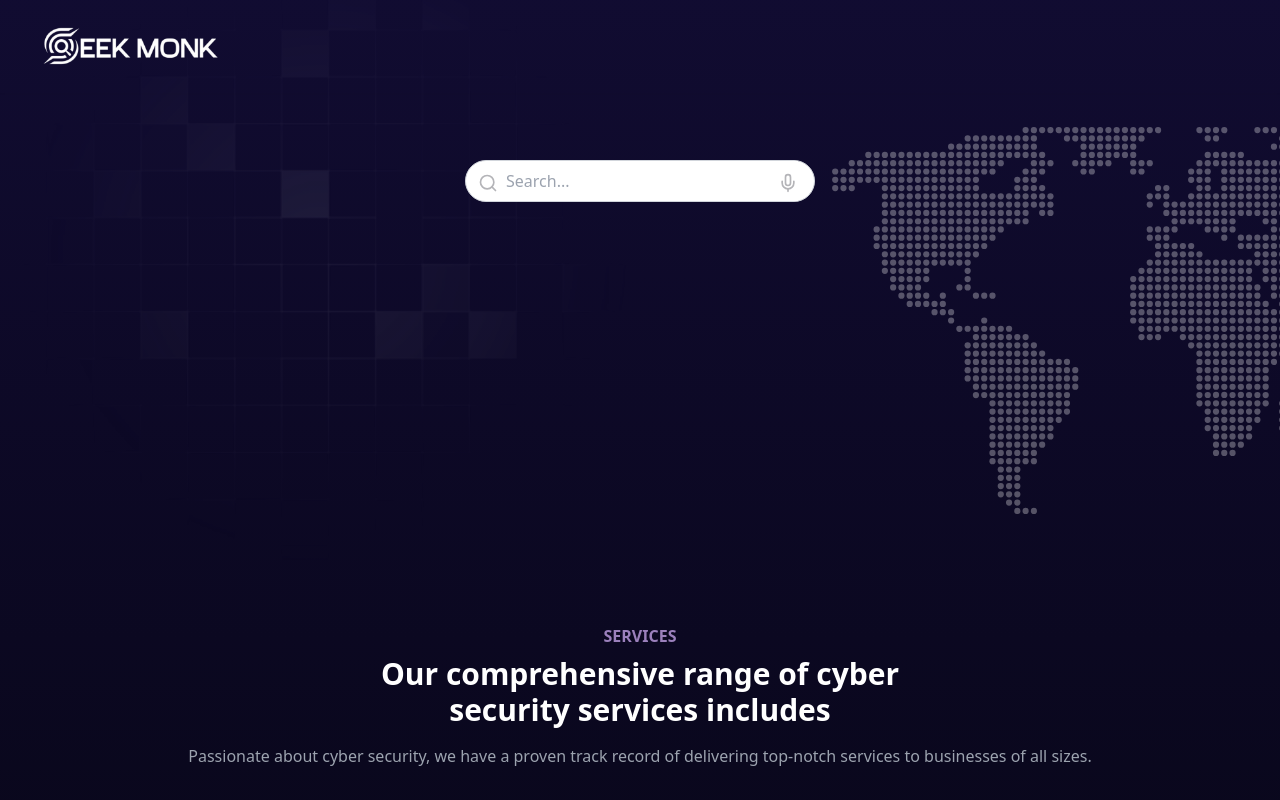
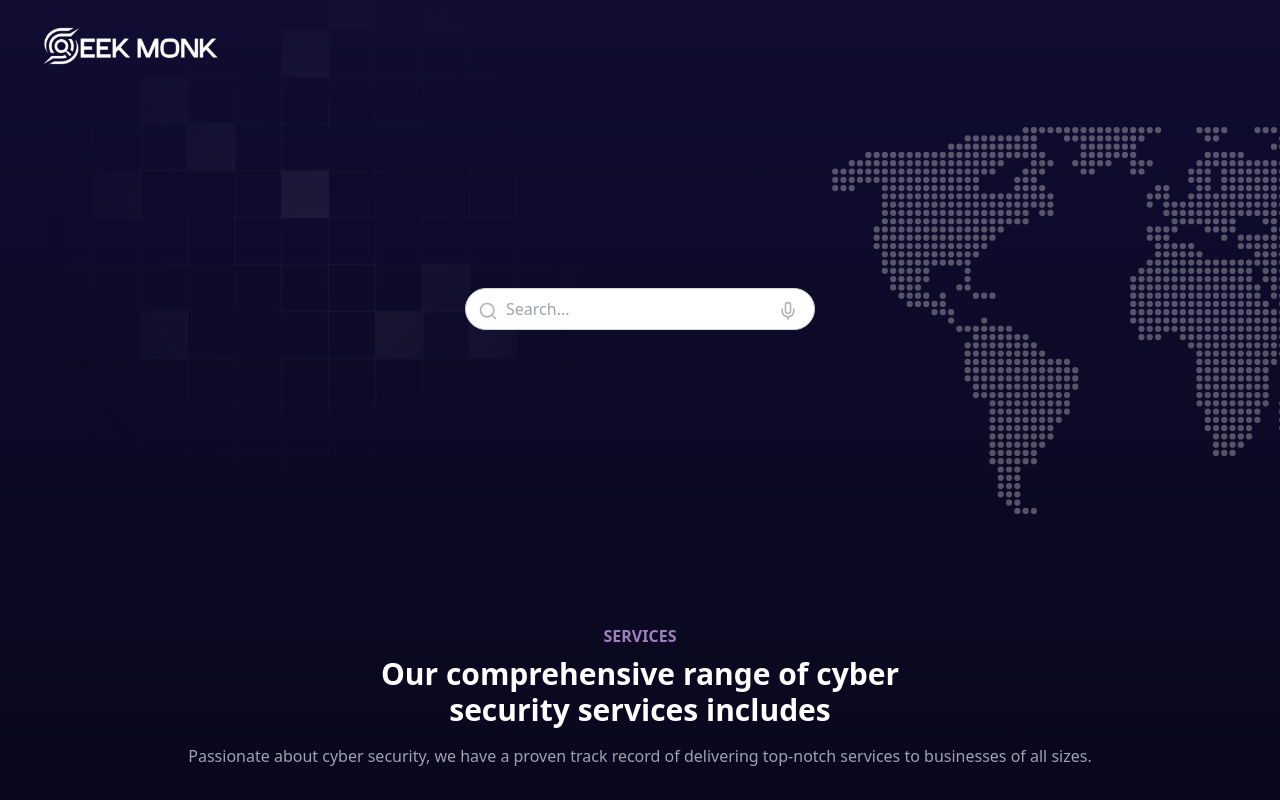
Before and after one commit to tosgitsystem/search-engine, a Next.js app: page / in a window 1280 px wide. Shown: the top 800 px of the page. Built offline with nearby package versions, Linux system fonts and the light colour scheme.

Commit message:
added  the autosuggest input into the homepage as seperate component inside the hompage file for full height

```diff
--- a/src/components/main/hero.tsx
+++ b/src/components/main/hero.tsx
@@ -2,21 +2,9 @@
 
 import Image from "next/image";
 import React from "react";
-import SearchBar from "./autoSuggest";
+
 
 export const Hero = () => {
-  const customers = [
-    'Adam', 'Bella', 'Charlie', 'David', 'Fiona', 'George', 'Kelly',
-    'Samantha', 'Harry', 'Olivia', 'Isabella', 'Mason', 'Sophia', 'James',
-    'Ava', 'Liam', 'Ethan', 'Noah', 'Emma', 'Michael', 'Lucas', 'Amelia',
-    'Alexander', 'Mia', 'Benjamin', 'Charlotte', 'Jack', 'Lily', 'Daniel',
-    'Ella', 'Henry', 'Grace', 'Matthew', 'Zoe', 'Owen', 'Scarlett',
-    'Ryan', 'Hazel', 'Gabriel', 'Aria', 'William', 'Chloe', 'Sebastian'
-  ];
-  const handleSelect = (value: string) => {
-   console.log("Selected value: ", value);
-  };
-
 
   return (
     <div className="relative overflow-hidden  h-[40vh] md:min-h-[70vh] ">
@@ -40,12 +28,12 @@ export const Hero = () => {
       </div>
 
       {/* Main Content Div */}
-      <div className="max-h-[400px] flex flex-col md:flex-row gap-3 w-full items-center justify-start md:justify-center h-[50vh] md:h-screen z-10  md:-mt-28 px-4 overflow-visible">
+      {/* <div className="max-h-[400px] flex flex-col md:flex-row gap-3 w-full items-center justify-start md:justify-center h-[50vh] md:h-screen z-10  md:-mt-28 px-4 overflow-visible">
         <div className="flex flex-col md:flex-row gap-2 ">
        <SearchBar  suggestions={customers}           onSelect={(value) => handleSelect(value)} />
         </div>
 
-      </div>
+      </div> */}
     </div>
   );
 };
--- a/src/screens/main.tsx
+++ b/src/screens/main.tsx
@@ -1,9 +1,29 @@
+'use client'
+
 import { CyberSecurityServices, Hero, SecondaryServices, Testimonials } from "../components";
+import SearchBar from "../components/main/autoSuggest";
 
 export const HomePage = () =>{
+  const customers = [
+    'Adam', 'Bella', 'Charlie', 'David', 'Fiona', 'George', 'Kelly',
+    'Samantha', 'Harry', 'Olivia', 'Isabella', 'Mason', 'Sophia', 'James',
+    'Ava', 'Liam', 'Ethan', 'Noah', 'Emma', 'Michael', 'Lucas', 'Amelia',
+    'Alexander', 'Mia', 'Benjamin', 'Charlotte', 'Jack', 'Lily', 'Daniel',
+    'Ella', 'Henry', 'Grace', 'Matthew', 'Zoe', 'Owen', 'Scarlett',
+    'Ryan', 'Hazel', 'Gabriel', 'Aria', 'William', 'Chloe', 'Sebastian'
+  ];
+  const handleSelect = (value: string) => {
+   console.log("Selected value: ", value);
+  };
   return (
     <div>
 <Hero/>
+<div className="absolute top-24 md:top-1/2 flex flex-col md:flex-row gap-3 w-full items-center justify-start md:justify-center  z-10  md:-mt-28 px-4 overflow-visible">
+        <div className="flex flex-col md:flex-row gap-2 ">
+       <SearchBar  suggestions={customers}           onSelect={(value) => handleSelect(value)} />
+        </div>
+
+      </div>
 <main>
   <CyberSecurityServices/>
   <SecondaryServices/>
```
